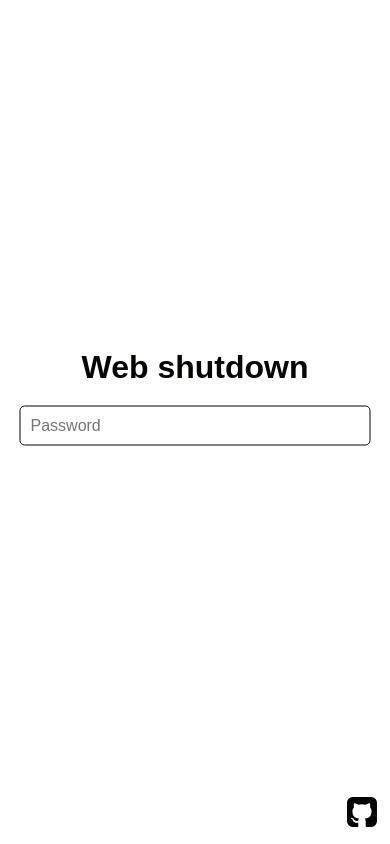
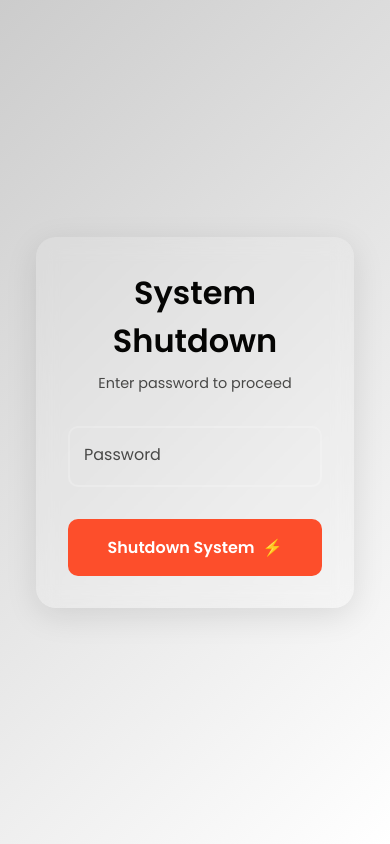
Before and after one commit to kerogs/webShutdown, a Flask app: page / in a window 390 px wide. Run offline with Flask 3, Linux system fonts and the light colour scheme.

Commit message:
enhance overall design and add shutdown page
- Redesign main interface with modern style
- Add animated shutdown page with loading spinner
- Improve form interactions and animations
- Update color scheme and typography
- Add responsive design improvements

```diff
--- a/app.py
+++ b/app.py
@@ -52,17 +52,17 @@ def shutdown():
     if password == CONF_PASSWORD:
         if CONF_CUSTOM_SHUTDOWN:
             logger.info("Shutting down...")
+            return render_template('shutdown.html')  # Afficher la page de shutdown
             os.system(CONF_CUSTOM_SHUTDOWN)
-            return "Shutting down..."
         else:
             if(CONF_OS == "Windows"):
                 logger.info("Shutting down...")
+                return render_template('shutdown.html')  # Afficher la page de shutdown
                 os.system("shutdown /s /t 1")
-                return "Shutting down..."
             elif(CONF_OS == "Linux") or (CONF_OS == "Mac"):
                 logger.info("Shutting down...")
+                return render_template('shutdown.html')  # Afficher la page de shutdown
                 os.system("shutdown now")
-                return "Shutting down..."
             else:
                 logger.error("Error OS not recognized")
                 return "Error OS not recognized", 500
--- a/static/css/style.css
+++ b/static/css/style.css
@@ -1,3 +1,8 @@
+:root {
+  --card-bg: rgba(255, 255, 255, 0.1);
+  --input-border: rgba(255, 255, 255, 0.2);
+}
+
 * {
   margin: 0;
   padding: 0;
@@ -6,93 +11,143 @@
 }
 
 body {
-  background: #fff;
+  min-height: 100vh;
+  background: linear-gradient(135deg, #cccccc, #fff);
   color: #050504;
+  display: flex;
+  align-items: center;
+  justify-content: center;
 }
 
-.ccenter {
+.container {
+  width: 100%;
+  display: flex;
+  justify-content: center;
+  align-items: center;
+  padding: 20px;
+}
+
+.shutdown-card {
+  background: var(--card-bg);
+  -webkit-backdrop-filter: blur(10px);
+          backdrop-filter: blur(10px);
+  padding: 2rem;
+  border-radius: 20px;
+  box-shadow: 0 8px 32px 0 rgba(0, 0, 0, 0.1);
+  width: 100%;
+  max-width: 400px;
+}
+.shutdown-card .card-header {
+  text-align: center;
+  margin-bottom: 2rem;
+}
+.shutdown-card .card-header h1 {
+  font-size: 2rem;
+  margin-bottom: 0.5rem;
+  font-weight: 600;
+}
+.shutdown-card .card-header .subtitle {
+  color: rgba(5, 5, 4, 0.7);
+  font-size: 0.9rem;
+}
+
+.input-group {
+  position: relative;
+  margin-bottom: 2rem;
+}
+.input-group input {
+  width: 100%;
+  padding: 1rem;
+  background: transparent;
+  border: 2px solid var(--input-border);
+  border-radius: 10px;
+  color: #050504;
+  font-size: 1rem;
+  transition: all 0.3s ease;
+}
+.input-group input:focus {
+  border-color: #fd4e2b;
+  outline: none;
+}
+.input-group input:focus + label {
+  transform: translateY(-160%) scale(0.8);
+  color: #fd4e2b;
+}
+.input-group label {
   position: absolute;
-  top: 50%;
-  left: 50%;
-  transform: translate(-50%, -50%);
+  left: 1rem;
+  top: 1rem;
+  color: rgba(5, 5, 4, 0.7);
+  transition: all 0.3s ease;
+  pointer-events: none;
 }
-.ccenter h1 {
-  text-align: center;
-  margin-bottom: 20px;
-  animation: 1.5s spawnAnimation forwards;
-  animation-delay: 0.5s;
-  opacity: 0;
-}
-.ccenter form {
-  display: flex;
-  flex-direction: column;
-}
-.ccenter form input[type=password] {
+
+button {
   width: 100%;
-  padding: 10px;
-  margin-bottom: 10px;
-  border: 1px solid #050504;
-  border-radius: 5px;
-  font-size: 16px;
-  color: #050504;
-  background: #fff;
-  outline: none;
-  transition: 0.7s;
-  animation: 1.5s spawnAnimation ease-in-out;
-}
-.ccenter form input[type=password]:valid {
-  border: 1px solid #fd4e2b;
-}
-.ccenter form input[type=password]:valid + button[type=submit] {
+  padding: 1rem;
+  border: none;
+  border-radius: 10px;
   background: #fd4e2b;
   color: #fff;
+  font-size: 1rem;
+  font-weight: 600;
   cursor: pointer;
-  opacity: 1;
+  transition: all 0.3s ease;
+  display: flex;
+  align-items: center;
+  justify-content: center;
+  gap: 0.5rem;
+}
+button:hover {
+  transform: translateY(-2px);
+  box-shadow: 0 5px 15px rgba(253, 78, 43, 0.3);
+}
+button:active {
   transform: translateY(0);
 }
-.ccenter form button[type=submit] {
-  transition: 0.7s;
-  width: 100%;
-  padding: 10px;
-  border: none;
-  border-radius: 5px;
-  font-size: 16px;
-  color: #fd4e2b;
-  border: 1px solid #fd4e2b;
-  background: #fff;
-  opacity: 0;
-  cursor: default;
-  transform: translateY(100px);
+
+.github-link {
+  position: fixed;
+  bottom: 2rem;
+  right: 2rem;
+  color: #050504;
+  opacity: 0.7;
+  transition: opacity 0.3s ease;
+}
+.github-link:hover {
+  opacity: 1;
 }
 
-.bottomRight {
-  position: fixed;
-  bottom: 0;
-  right: 0;
-  padding: 10px;
+.shutdown-message {
+  text-align: center;
 }
-.bottomRight svg {
-  color: #050504;
-  width: 36px;
-  height: 36px;
+.shutdown-message .spinner {
+  width: 50px;
+  height: 50px;
+  border: 3px solid rgba(5, 5, 4, 0.3);
+  border-top-color: #fd4e2b;
+  border-radius: 50%;
+  margin: 0 auto 2rem;
+  animation: spin 1s linear infinite;
+}
+.shutdown-message h2 {
+  margin-bottom: 1rem;
+}
+.shutdown-message p {
+  color: rgba(5, 5, 4, 0.7);
 }
 
-@keyframes spawnAnimation {
-  0% {
-    opacity: 0;
-    transform: scale(1.5);
-  }
-  50% {
-    opacity: 1;
-    transform: scale(0.9);
-  }
-  100% {
-    opacity: 1;
-    transform: scale(1);
+@keyframes spin {
+  to {
+    transform: rotate(360deg);
   }
 }
 @media screen and (max-width: 600px) {
-  .ccenter {
-    width: 90vw;
+  .shutdown-card {
+    margin: 1rem;
+  }
+  .github-link {
+    bottom: 1rem;
+    right: 1rem;
   }
 }/*# sourceMappingURL=style.css.map */
--- a/static/scss/style.scss
+++ b/static/scss/style.scss
@@ -1,4 +1,25 @@
-@import './themes/hk13';
+// @import './themes/hk13';
+
+// background: #fff,
+$background:#fff;
+$background-2:#d7d2d0;
+$bck:#191919;
+$text: #050504;
+$primary: #fd4e2b;
+$primary-2: hsl(10, 98%, 60%);
+$primary-3: hsl(10, 98%, 48%);
+$cyan:#00abff;
+$red: #f65d46;
+$blue: #0062ff;
+$yellow:#fffb00;
+$green:#7ef646;
+$purple:#9900ff;
+
+
+:root {
+    --card-bg: rgba(255, 255, 255, 0.1);
+    --input-border: rgba(255, 255, 255, 0.2);
+}
 
 * {
     margin: 0;
@@ -8,103 +29,160 @@
 }
 
 body {
-    background: $background;
+    min-height: 100vh;
+    background: linear-gradient(135deg, darken($background, 20%), $background);
     color: $text;
+    display: flex;
+    align-items: center;
+    justify-content: center;
 }
 
-.ccenter {
-    position: absolute;
-    top: 50%;
-    left: 50%;
-    transform: translate(-50%, -50%);
+.container {
+    width: 100%;
+    display: flex;
+    justify-content: center;
+    align-items: center;
+    padding: 20px;
+}
 
-    h1 {
+.shutdown-card {
+    background: var(--card-bg);
+    backdrop-filter: blur(10px);
+    padding: 2rem;
+    border-radius: 20px;
+    box-shadow: 0 8px 32px 0 rgba(0, 0, 0, 0.1);
+    width: 100%;
+    max-width: 400px;
+
+    .card-header {
         text-align: center;
-        margin-bottom: 20px;
-        animation: 1.5s spawnAnimation forwards;
-        animation-delay: .5s;
-        opacity: 0;
-    }
+        margin-bottom: 2rem;
 
-    form {
-        display: flex;
-        flex-direction: column;
-
-        input[type="password"] {
-            width: 100%;
-            padding: 10px;
-            margin-bottom: 10px;
-            border: 1px solid $text;
-            border-radius: 5px;
-            font-size: 16px;
-            color: $text;
-            background: #fff;
-            outline: none;
-            transition: .7s;
-            animation: 1.5s spawnAnimation ease-in-out;
-
-            &:valid {
-                border: 1px solid $primary;
-
-                +button[type="submit"] {
-                    background: $primary;
-                    color: $background;
-                    cursor: pointer;
-                    opacity: 1;
-                    transform: translateY(0);
-                }
-            }
+        h1 {
+            font-size: 2rem;
+            margin-bottom: 0.5rem;
+            font-weight: 600;
         }
 
-        button[type="submit"] {
-            transition: .7s;
-            width: 100%;
-            padding: 10px;
-            border: none;
-            border-radius: 5px;
-            font-size: 16px;
-            color: $primary;
-            border: 1px solid $primary;
-            background: $background;
-            opacity: 0;
-            cursor: default;
-            transform: translateY(100px);
+        .subtitle {
+            color: rgba($text, 0.7);
+            font-size: 0.9rem;
         }
     }
 }
 
-.bottomRight {
-    position: fixed;
-    bottom: 0;
-    right: 0;
+.input-group {
+    position: relative;
+    margin-bottom: 2rem;
 
-    padding: 10px;
+    input {
+        width: 100%;
+        padding: 1rem;
+        background: transparent;
+        border: 2px solid var(--input-border);
+        border-radius: 10px;
+        color: $text;
+        font-size: 1rem;
+        transition: all 0.3s ease;
 
-    svg{
-        color: $text;
-        $size: 36px;
-        width: $size;
-        height: $size;
+        &:focus {
+            border-color: $primary;
+            outline: none;
+            & + label {
+                transform: translateY(-160%) scale(0.8);
+                color: $primary;
+            }
+        }
+
+        &:not(:placeholder-shown) + label {
+            // transform: translateY(-120%) scale(0.8);
+        }
+    }
+
+    label {
+        position: absolute;
+        left: 1rem;
+        top: 1rem;
+        color: rgba($text, 0.7);
+        transition: all 0.3s ease;
+        pointer-events: none;
     }
 }
 
-@keyframes spawnAnimation{
-    0%{
-        opacity: 0;
-        transform: scale(1.5);
+button {
+    width: 100%;
+    padding: 1rem;
+    border: none;
+    border-radius: 10px;
+    background: $primary;
+    color: $background;
+    font-size: 1rem;
+    font-weight: 600;
+    cursor: pointer;
+    transition: all 0.3s ease;
+    display: flex;
+    align-items: center;
+    justify-content: center;
+    gap: 0.5rem;
+
+    &:hover {
+        transform: translateY(-2px);
+        box-shadow: 0 5px 15px rgba($primary, 0.3);
     }
-    50%{
+
+    &:active {
+        transform: translateY(0);
+    }
+}
+
+.github-link {
+    position: fixed;
+    bottom: 2rem;
+    right: 2rem;
+    color: $text;
+    opacity: 0.7;
+    transition: opacity 0.3s ease;
+
+    &:hover {
         opacity: 1;
-        transform: scale(.9);
     }
-    100%{
-        opacity: 1;
-        transform: scale(1);
+}
+
+.shutdown-message {
+    text-align: center;
+
+    .spinner {
+        width: 50px;
+        height: 50px;
+        border: 3px solid rgba($text, 0.3);
+        border-top-color: $primary;
+        border-radius: 50%;
+        margin: 0 auto 2rem;
+        animation: spin 1s linear infinite;
+    }
+
+    h2 {
+        margin-bottom: 1rem;
+    }
+
+    p {
+        color: rgba($text, 0.7);
+    }
+}
+
+@keyframes spin {
+    to {
+        transform: rotate(360deg);
     }
 }
 
 @media screen and (max-width: 600px) {
-    .ccenter{
-        width: 90vw;
+    .shutdown-card {
+        margin: 1rem;
+    }
+
+    .github-link {
+        bottom: 1rem;
+        right: 1rem;
     }
 }
--- a/templates/index.html
+++ b/templates/index.html
@@ -7,24 +7,34 @@
     <title>Web Shutdown</title>
     <link rel="stylesheet" href="{{ url_for('static', filename='css/style.css') }}">
     <link rel="shortcut icon" href="{{ url_for('static', filename='img/favicon.ico') }}" type="image/x-icon">
+    <link href="https://fonts.googleapis.com/css2?family=Poppins:wght@300;400;600&display=swap" rel="stylesheet">
 </head>
 
 <body>
-    <div class="ccenter">
-        <h1>Web shutdown</h1>
-        <form action="/shutdown" method="post">
-            <input type="password" id="password" name="password" placeholder="Password" required>
-            <button type="submit">Shutdown</button>
-        </form>
+    <div class="container">
+        <div class="shutdown-card">
+            <div class="card-header">
+                <h1>System Shutdown</h1>
+                <p class="subtitle">Enter password to proceed</p>
+            </div>
+            <form action="/shutdown" method="post" class="shutdown-form">
+                <div class="input-group">
+                    <input type="password" id="password" name="password" required>
+                    <label for="password">Password</label>
+                </div>
+                <button type="submit">
+                    <span class="button-text">Shutdown System</span>
+                    <span class="button-icon">⚡</span>
+                </button>
+            </form>
+        </div>
     </div>
 
-    <a href="githu">
-        <div class="bottomRight">
-            <svg xmlns="http://www.w3.org/2000/svg" width="24" height="24" viewBox="-2 -2 24 24">
-                <path fill="currentColor"
-                    d="M18.88 1.099Q17.78-.001 16.233 0H3.746Q2.198 0 1.099 1.099Q-.001 2.199 0 3.746v12.487q0 1.548 1.099 2.647q1.1 1.1 2.647 1.099H6.66q.285 0 .429-.02a.5.5 0 0 0 .286-.169q.143-.15.143-.435l-.007-.885q-.006-.846-.006-1.34l-.3.052q-.285.052-.721.046a5.6 5.6 0 0 1-.904-.091a2 2 0 0 1-.872-.39a1.65 1.65 0 0 1-.572-.8l-.13-.3a3.3 3.3 0 0 0-.41-.663q-.28-.364-.566-.494l-.09-.065a1 1 0 0 1-.17-.156a.7.7 0 0 1-.117-.182q-.039-.092.065-.15q.104-.06.378-.059l.26.04q.26.051.643.311a2.1 2.1 0 0 1 .631.677q.3.532.722.813q.423.28.852.28t.742-.065a2.6 2.6 0 0 0 .585-.196q.117-.871.637-1.34a9 9 0 0 1-1.333-.234a5.3 5.3 0 0 1-1.223-.507a3.5 3.5 0 0 1-1.047-.872q-.416-.52-.683-1.365q-.266-.846-.266-1.952q0-1.573 1.027-2.68q-.48-1.183.091-2.652q.378-.118 1.119.175t1.086.5q.345.21.553.352a9.2 9.2 0 0 1 2.497-.338q1.288 0 2.498.338l.494-.312a7 7 0 0 1 1.197-.572q.689-.26 1.054-.143q.585 1.47.103 2.653q1.028 1.105 1.028 2.68q0 1.106-.267 1.957q-.266.852-.689 1.366a3.7 3.7 0 0 1-1.053.865q-.63.351-1.223.507a9 9 0 0 1-1.333.235q.675.585.676 1.846v3.11q0 .22.065.357a.36.36 0 0 0 .208.189q.143.052.254.064q.111.014.318.013h2.914q1.548 0 2.647-1.099t1.099-2.647V3.746q0-1.548-1.1-2.647z" />
-            </svg>
-        </div>
+    <a href="https://github.com/kerogs/webShutdown" target="_blank" class="github-link">
+        <svg xmlns="http://www.w3.org/2000/svg" width="24" height="24" viewBox="-2 -2 24 24">
+            <path fill="currentColor"
+                d="M18.88 1.099C17.78-.001 16.233 0H3.746C2.198 0 1.099 1.099-.001 2.199 0 3.746v12.487c0 1.548 1.099 2.647 2.647 1.099H6.66c.285 0 .429-.02.286-.169.143-.15.143-.435l-.007-.885L6.933 14.7l-.3.052c-.285.052-.721.046a5.6 5.6 0 0 1-.904-.091 2 2 0 0 1-.872-.39 1.65 1.65 0 0 1-.572-.8l-.13-.3a3.3 3.3 0 0 0-.41-.663c-.28-.364-.566-.494l-.09-.065a1 1 0 0 1-.17-.156.7.7 0 0 1-.117-.182c-.039-.092.065-.15.378-.059l.26.04c.26.051.643.311.631.677.3.532.722.813.423.28.852.28t.742-.065a2.6 2.6 0 0 0 .585-.196c.117-.871.637-1.34-1.333-.234a5.3 5.3 0 0 1-1.223-.507 3.5 3.5 0 0 1-1.047-.872c-.416-.52-.683-1.365-.266-.846-.266-1.952 0-1.573 1.027-2.68-.48-1.183.091-2.652.378-.118 1.119.175t1.086.5l.553.352a9.2 9.2 0 0 1 2.497-.338c1.288 0 2.498.338l.494-.312a7 7 0 0 1 1.197-.572c.689-.26 1.054-.143.585 1.47.103 2.653 1.028 1.105 1.028 2.68 0 1.106-.267 1.957-.266.852-.689 1.366a3.7 3.7 0 0 1-1.053.865c-.63.351-1.223.507a9 9 0 0 1-1.333.235c.675.585.676 1.846v3.11c0 .22.065.357a.36.36 0 0 0 .208.189c.143.052.254.064.111.014.318.013h2.914c1.548 0 2.647-1.099 1.099-2.647V3.746c0-1.548-1.1-2.647z" />
+        </svg>
     </a>
 </body>
 
```
Also changed, not shown: templates/shutdown.html (added, +19 -0 lines), 1 other file.
